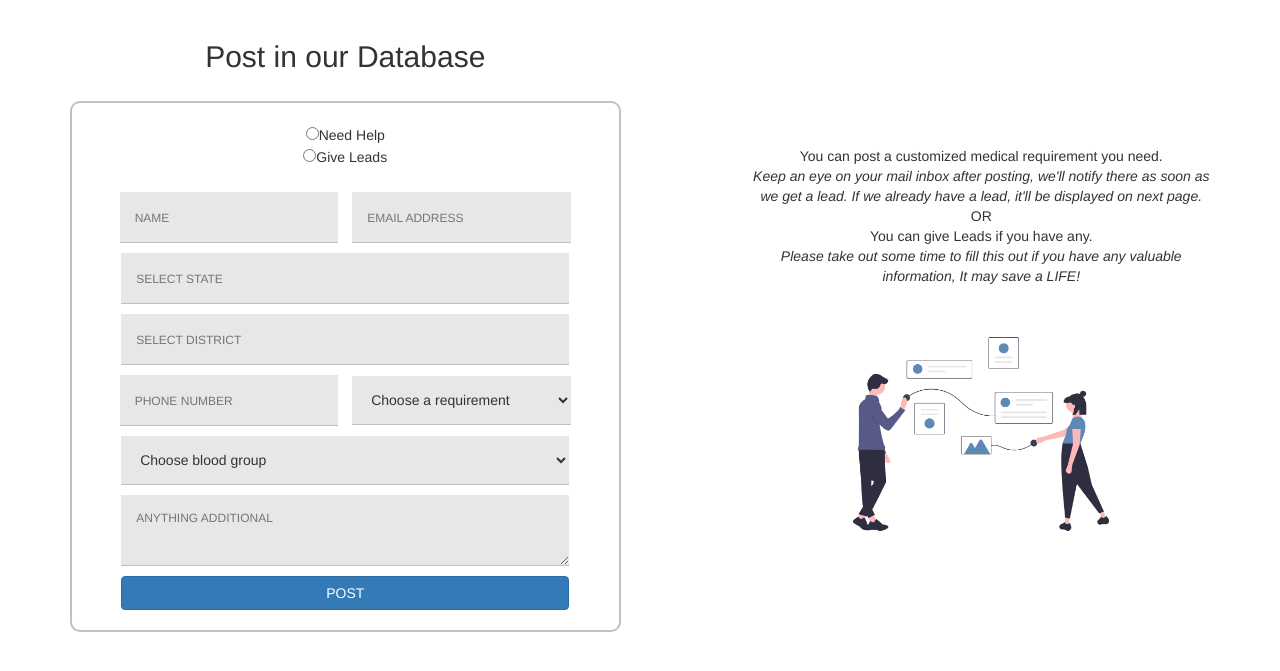
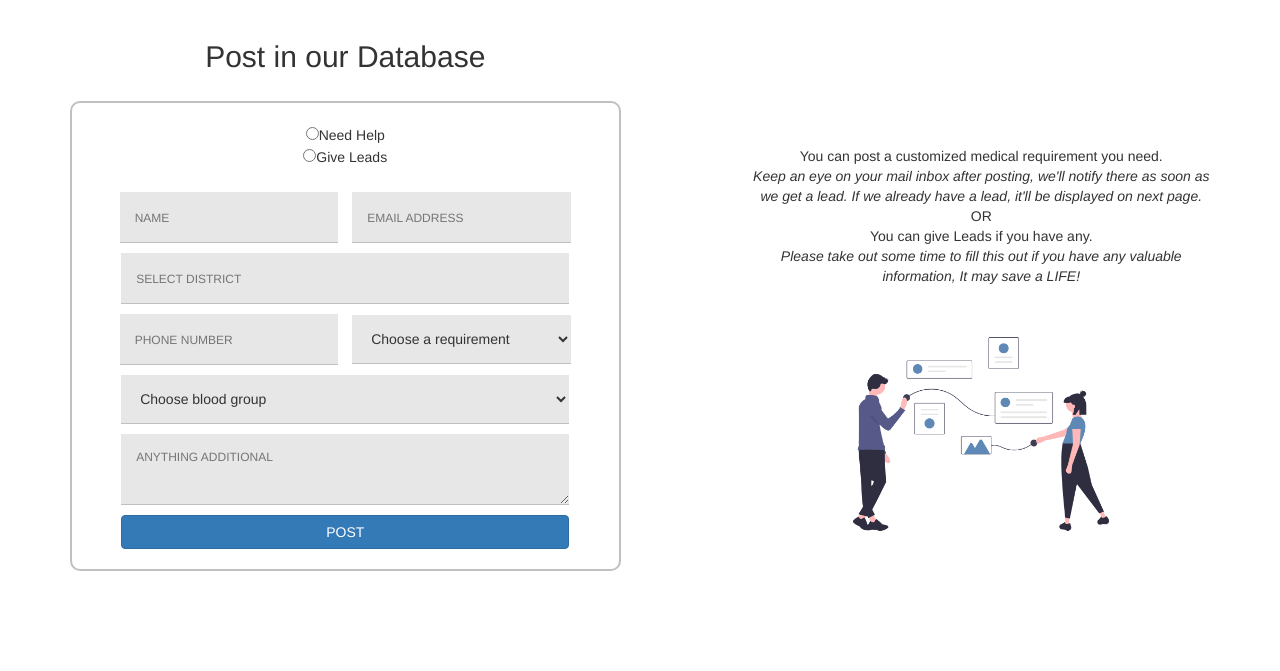
Before and after one commit to shivanshsinghal107/helping-hand, a Flask app: page /help in a window 1280 px wide. Shown: the part 52-723 px from the top of the page. Run offline with Flask 2, Linux system fonts and the light colour scheme; some libraries are stand-ins or nearby versions.

Commit message:
Removed state field from the help HTML page

```diff
--- a/templates/get.html
+++ b/templates/get.html
@@ -86,9 +86,6 @@
            padding: 15px;
            font-size: 14px;
            margin-bottom: 20;
-       }
-       .state{
-           width: 82%;
        }
        .dist{
            width: 82%;
@@ -186,7 +183,6 @@
                         <br><br>
                         <input type="text" name="name" required placeholder="NAME" class="ip"/>
                         <input type="text" name="email" required placeholder="EMAIL ADDRESS" class="ip"/>
-                        <div class="autocomplete" style="position: relative;"><input type="text" name="state" required placeholder="SELECT STATE" class="ip state" id="state" name="myCountry" /></div>
                         <div class="autocomplete" style="position: relative;"><input type="text" name="district" required placeholder="SELECT DISTRICT" class="ip dist" id="dist" name="myCountry" /></div>
                         <input type="text" name="phone" required placeholder="PHONE NUMBER" pattern="[6789][0-9]{9}" class="ip"/>
                         <select required class="ip" name="req" id="cars">
```
